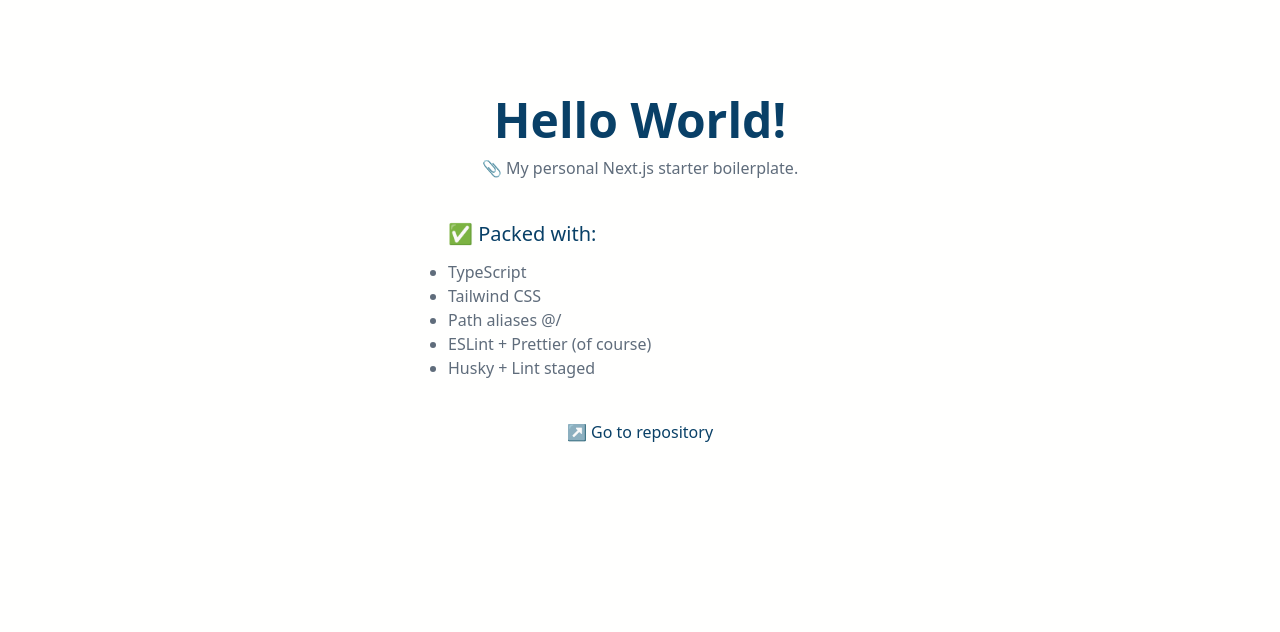
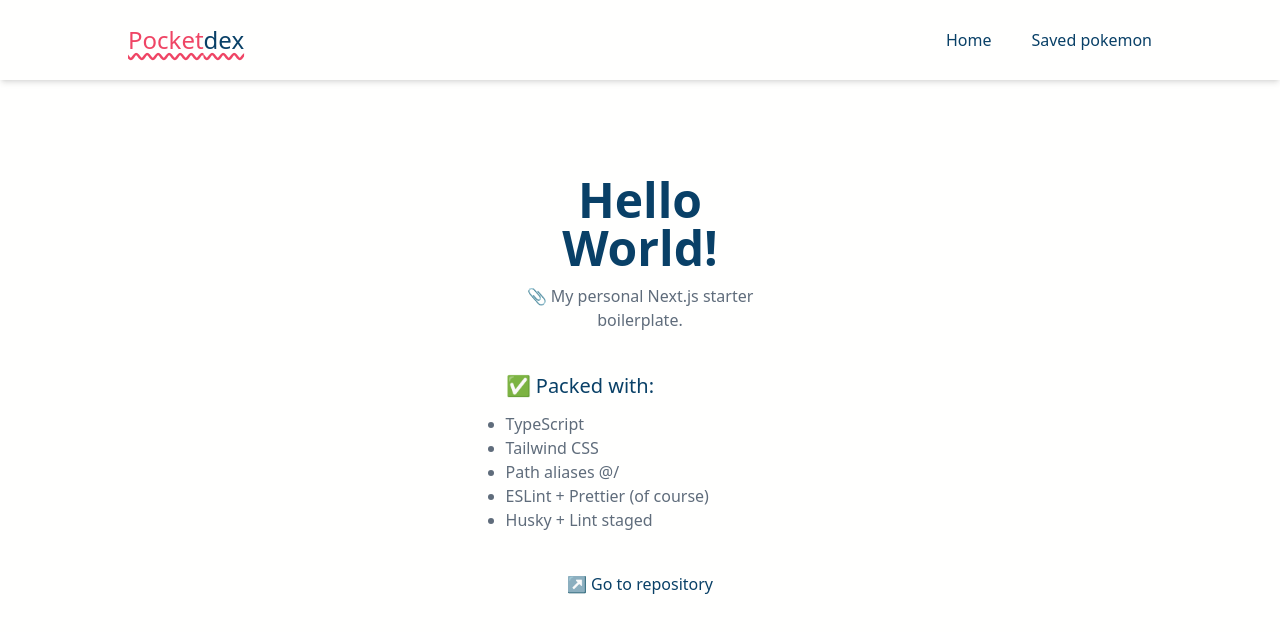
Before and after one commit to up2dul/pocketdex, a Next.js app: page / in a window 1280 px wide. Shown: the top 632 px of the page. Built offline with nearby package versions, Linux system fonts and the light colour scheme.

Commit message:
feat: create Header and Layout components, and wrap _app to-
- Layout component

```diff
--- /dev/null
+++ b/src/components/Header.tsx
@@ -0,0 +1,22 @@
+import Link from 'next/link';
+
+const Header = () => (
+  <header className='py-6 px-12 md:px-20 lg:px-32 shadow-md'>
+    <nav className='flex flex-wrap justify-center gap-5 sm:justify-between items-center'>
+      <h1 className='text-2xl text-primary underline-offset-4 underline decoration-wavy text-center font-medium'>
+        Pocket<span className='text-dark'>dex</span>
+      </h1>
+
+      <ul className='flex justify-center gap-10'>
+        <li>
+          <Link href='/'>Home</Link>
+        </li>
+        <li>
+          <Link href='/saved'>Saved pokemon</Link>
+        </li>
+      </ul>
+    </nav>
+  </header>
+);
+
+export default Header;
--- /dev/null
+++ b/src/components/Layout.tsx
@@ -0,0 +1,13 @@
+import Header from './Header';
+
+const Layout = ({ children }: { children: React.ReactNode }) => (
+  <main>
+    <Header />
+
+    <main className='mt-10 px-12 sm:px-24 md:px-32 lg:px-44 xl:px-48'>
+      {children}
+    </main>
+  </main>
+);
+
+export default Layout;
--- a/src/pages/_app.tsx
+++ b/src/pages/_app.tsx
@@ -1,9 +1,12 @@
 import { type AppType } from 'next/app';
 
+import Layout from '@/components/Layout';
 import '@/styles/globals.css';
 
 const MyApp: AppType = ({ Component, pageProps }) => (
-  <Component {...pageProps} />
+  <Layout>
+    <Component {...pageProps} />
+  </Layout>
 );
 
 export default MyApp;
```
